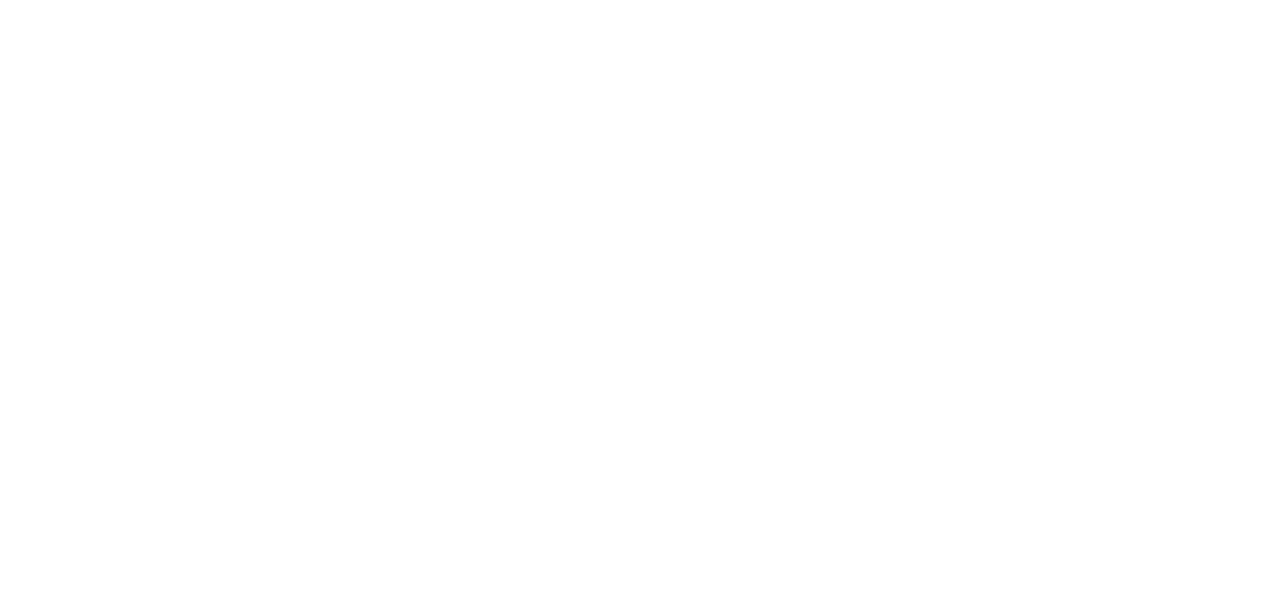
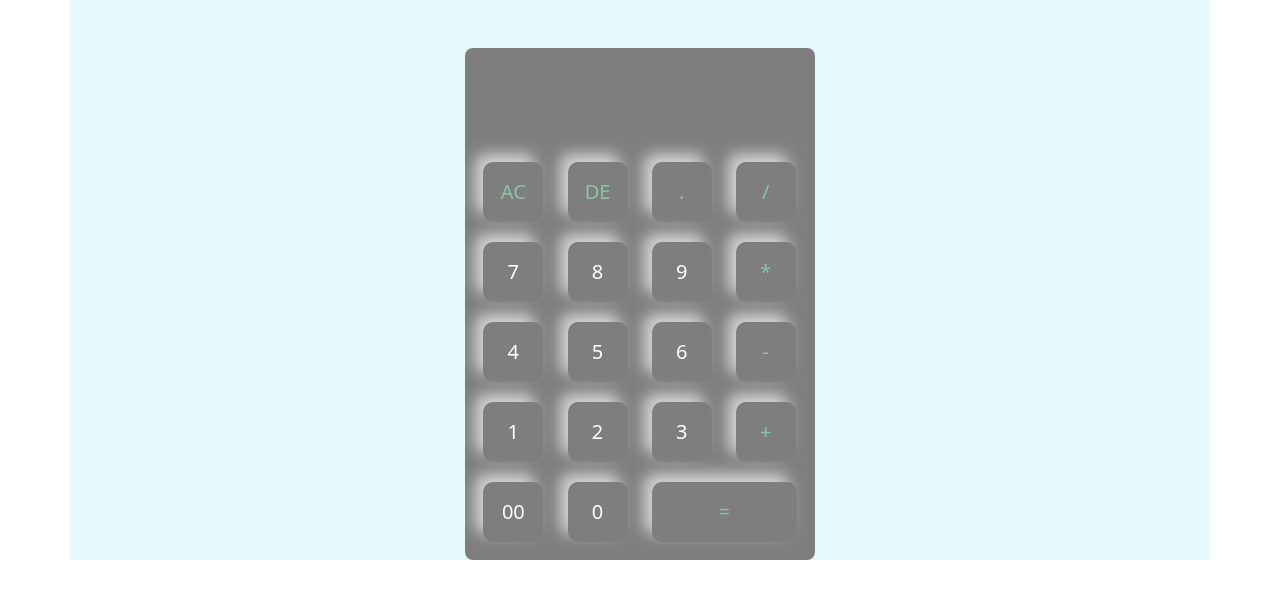
Before and after one commit to chpanda1/e_calc, a plain HTML site: page index.html in a window 1280 px wide. Drawn offline with nearby package versions, Linux system fonts and the light colour scheme.

Commit message:
finished e-calc

```diff
--- a/index.html
+++ b/index.html
@@ -11,7 +11,44 @@
 </head>
 <body>
 
-    <div class="container"></div>
+    <div class="container-sm bg-info-subtle opacity-50 d-flex justify-content-center">
+        <div class="calculator mt-5 rounded-3 p-2">
+            <form action="">
+                <div class="d-flex justify-content-end mt-2 mb-2">
+                    <input type="text" name="display" class="text-end flex-fill shadow-none" style="font-size: 45px;">
+                </div>
+                <div>
+                    <input type="button" value="AC" onclick="display.value = '' " class="text-success">
+                    <input type="button" value="DE" onclick="display.value = display.value.toString().slice(0,-1)" class="text-success">
+                    <input type="button" value="."  onclick="display.value += '.' " class="text-success">
+                    <input type="button" value="/"  onclick="display.value += '/' " class="text-success">
+                </div>
+                <div>
+                    <input type="button" value="7" onclick="display.value += '7' ">
+                    <input type="button" value="8" onclick="display.value += '8' ">
+                    <input type="button" value="9" onclick="display.value += '9' ">
+                    <input type="button" value="*" onclick="display.value += '*' " class="text-success">
+                </div>
+                <div>
+                    <input type="button" value="4" onclick="display.value += '4' ">
+                    <input type="button" value="5" onclick="display.value += '5' ">
+                    <input type="button" value="6" onclick="display.value += '6' ">
+                    <input type="button" value="-" onclick="display.value += '-' " class="text-success">
+                </div>
+                <div>
+                    <input type="button" value="1" onclick="display.value += '1' ">
+                    <input type="button" value="2" onclick="display.value += '2' ">
+                    <input type="button" value="3" onclick="display.value += '3' ">
+                    <input type="button" value="+" onclick="display.value += '+' " class="text-success">
+                </div>
+                <div>
+                    <input type="button" value="00" onclick="display.value += '00' ">
+                    <input type="button" value="0" onclick="display.value += '0' ">
+                    <input type="button" value="=" style="width: 145px;" onclick="display.value = eval(display.value)" class="text-success">
+                </div>
+            </form>
+        </div>
+    </div>
 
 
 
--- a/style.css
+++ b/style.css
@@ -1,3 +1,16 @@
-*{
-    font-family: 'Poppins', sans-serif;
+.calculator {
+    background-color: black;
 }
+.calculator form input {
+    border: 0;
+    outline: 0;
+    width: 60px;
+    height: 60px;
+    border-radius: 10px;
+    box-shadow: -8px -8px 15px rgba(255, 255, 255, 0.685);
+    background: transparent;
+    font-size: 20px;
+    cursor: pointer;
+    color: #fff;
+    margin: 10px;
+}
```
